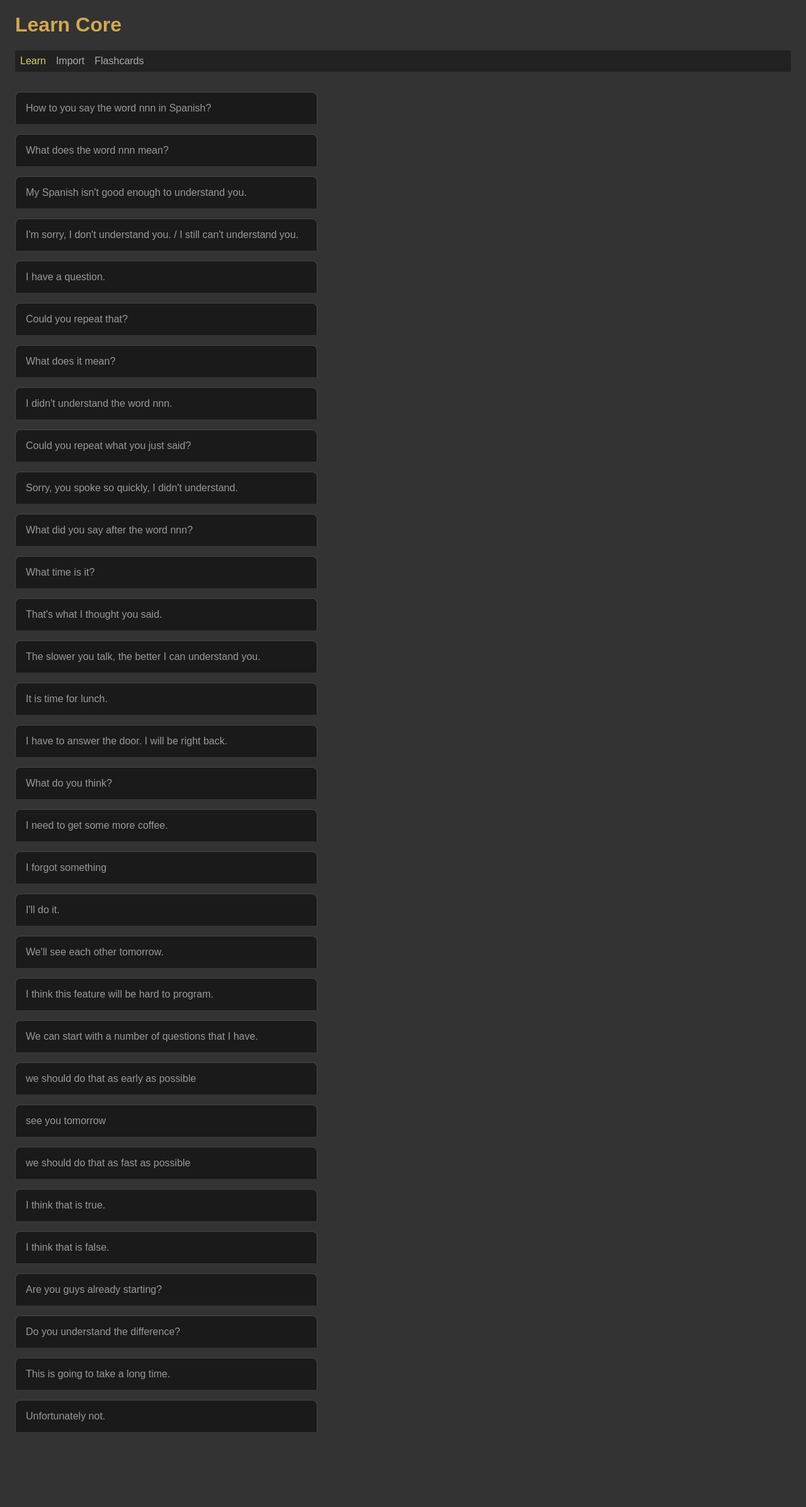
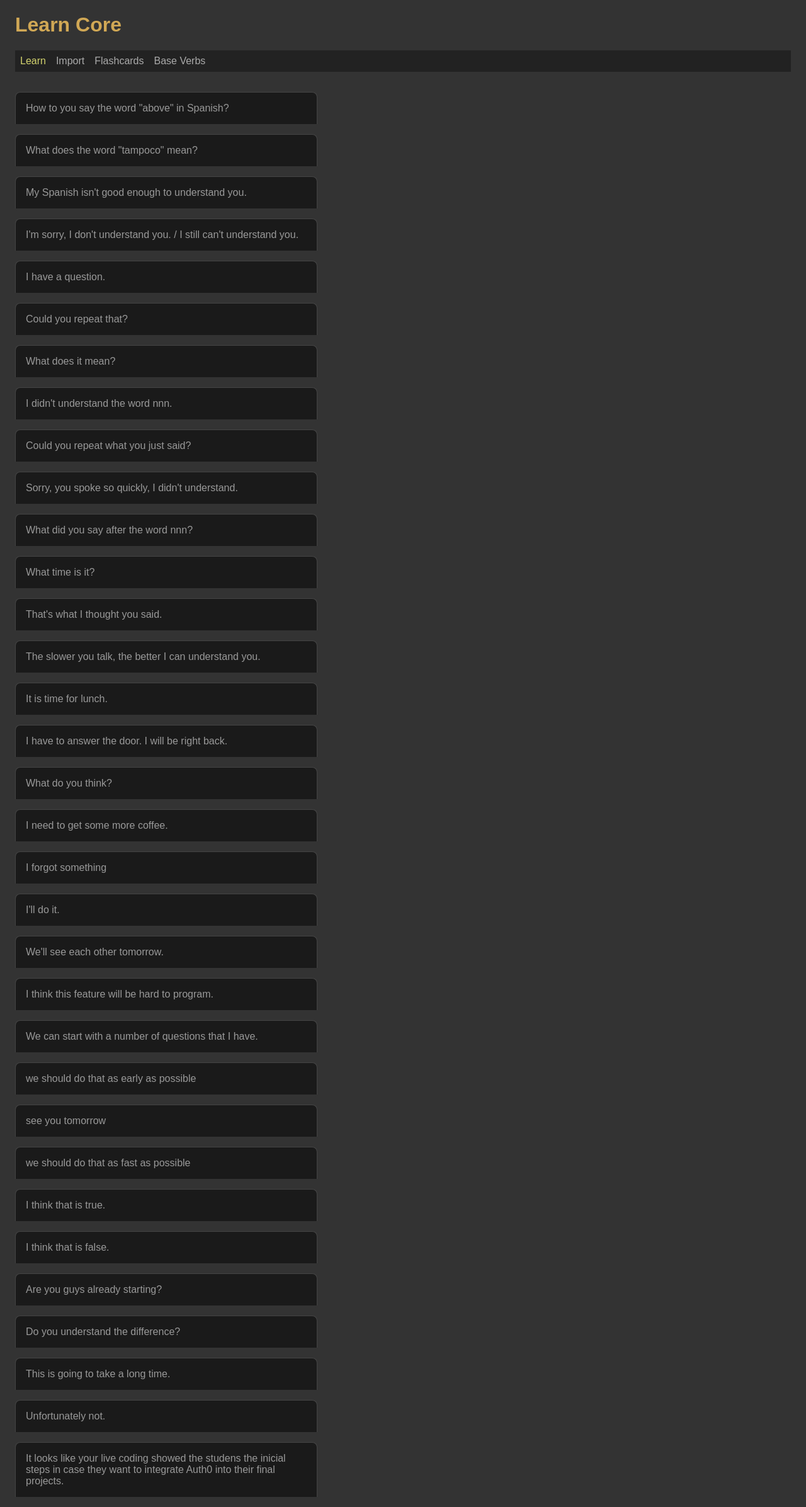
Before and after one commit to edwardtanguay/learncore, a React (Vite) app: page /learn in a window 1280 px wide. Shown: the whole page at 63% size. Before the commit the page ends 2290 px from the top, so only its background shows below. Built offline with nearby package versions, Linux system fonts and the light colour scheme; data requests are answered from the project's data file.

Commit message:
pageverbs started

```diff
--- a/src/App.tsx
+++ b/src/App.tsx
@@ -3,6 +3,7 @@ import { NavLink, Routes, Route, Navigate } from 'react-router-dom';
 import { PageFlashcards } from './pages/PageFlashcards';
 import { PageLearn } from './pages/PageLearn';
 import { PageImport } from './pages/PageImport';
+import { PageBaseVerbs } from './pages/PageBaseVerbs';
 
 function App() {
 	return (
@@ -12,12 +13,14 @@ function App() {
 				<NavLink to="/learn">Learn</NavLink>
 				<NavLink to="/import">Import</NavLink>
 				<NavLink to="/flashcards">Flashcards</NavLink>
+				<NavLink to="/baseverbs">Base Verbs</NavLink>
 			</nav>
 
 			<Routes>
 				<Route path="/learn" element={<PageLearn />} />
 				<Route path="/import" element={<PageImport />} />
 				<Route path="/flashcards" element={<PageFlashcards />} />
+				<Route path="/baseverbs" element={<PageBaseVerbs />} />
 				<Route path="/" element={<Navigate to="/learn" replace />} />
 			</Routes>
 		</div>
--- a/src/data/db.json
+++ b/src/data/db.json
@@ -13,8 +13,8 @@
       "id": 2,
       "category": "spanish",
       "subcategory": "wantToLearn",
-      "front": "How to you say the word nnn in Spanish?",
-      "back": "¿Cómo se dice la palabra nnn en español?",
+      "front": "How to you say the word \"above\" in Spanish?",
+      "back": "¿Cómo se dice la palabra \"above\" en español?",
       "rank": 5,
       "whenCreated": "2023-01-29 16:46:35"
     },
@@ -120,8 +120,8 @@
     {
       "category": "spanish",
       "subcategory": "wantToLearn",
-      "front": "What does the word nnn mean?",
-      "back": "¿Qué significa la palabra nnn?",
+      "front": "What does the word \"tampoco\" mean?",
+      "back": "¿Qué significa la palabra \"tampoco\"?",
       "rank": 5,
       "whenCreated": "2023-01-29 20:03:29",
       "id": 15
@@ -287,6 +287,15 @@
       "rank": 2.5,
       "whenCreated": "2023-01-29 21:37:28",
       "id": 33
+    },
+    {
+      "category": "spanish",
+      "subcategory": "",
+      "front": "It looks like your live coding showed the studens the inicial steps in case they want to integrate Auth0 into their final projects.",
+      "back": "Parece que tu live coding les mostró a los estudiantes los pasos iniciales en caso de que quisieran integrar Auth0 en su final projects.",
+      "rank": 2.5,
+      "whenCreated": "2023-02-01 19:19:28",
+      "id": 34
     }
   ]
 }
--- /dev/null
+++ b/src/pages/PageBaseVerbs.tsx
@@ -0,0 +1,39 @@
+export const PageBaseVerbs = () => {
+
+	const baseVerbs = {
+		"ar": {
+			"part": ['ando', 'ado'],
+			"pres": ['o', 'as', 'a', 'amos', 'áis', 'an'],
+			"impe": ['aba', 'abas', 'aba', 'ábabos', 'abais', 'aban'],
+			"pret": ['é', 'aste', 'ó', 'amos', 'asteis', 'arán'],
+			"futu": ['ará', 'aras'],
+			"cond": ['','','','','',''],
+			"subj": ['','','','','',''],
+		},
+		"er": {
+			"part": ['','','','','',''],
+			"pres": ['','','','','',''],
+			"impe": ['','','','','',''],
+			"pret": ['','','','','',''],
+			"futu": ['','','','','',''],
+			"cond": ['','','','','',''],
+			"subj": ['','','','','',''],
+		},
+		"ir": {
+			"part": ['','','','','',''],
+			"pres": ['','','','','',''],
+			"impe": ['','','','','',''],
+			"pret": ['','','','','',''],
+			"futu": ['','','','','',''],
+			"cond": ['','','','','',''],
+			"subj": ['','','','','',''],
+		}
+	}
+
+
+	return (
+		<>
+			<p>This is the BaseVerbs page.</p>
+		</>
+	);
+};
```
